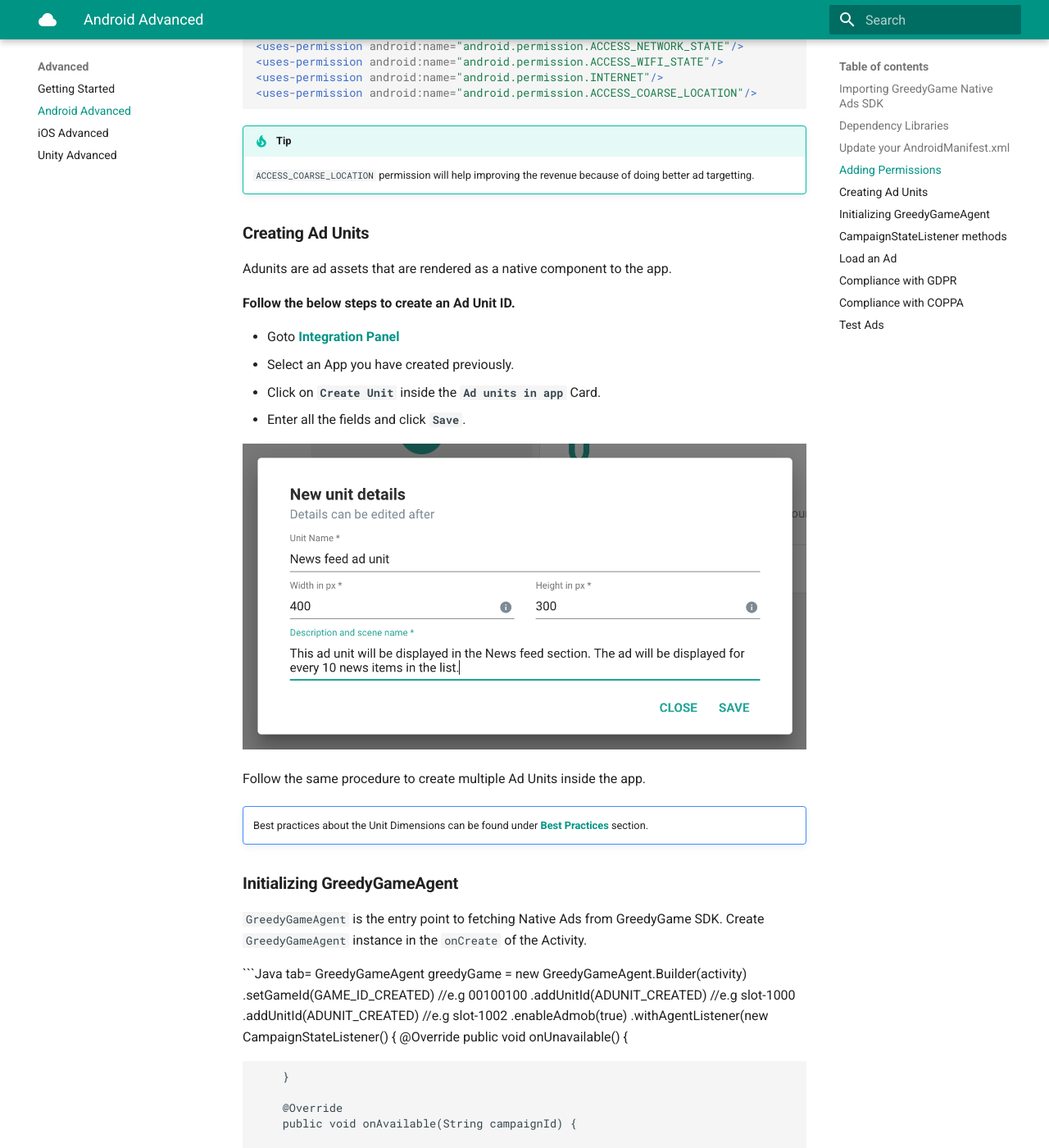
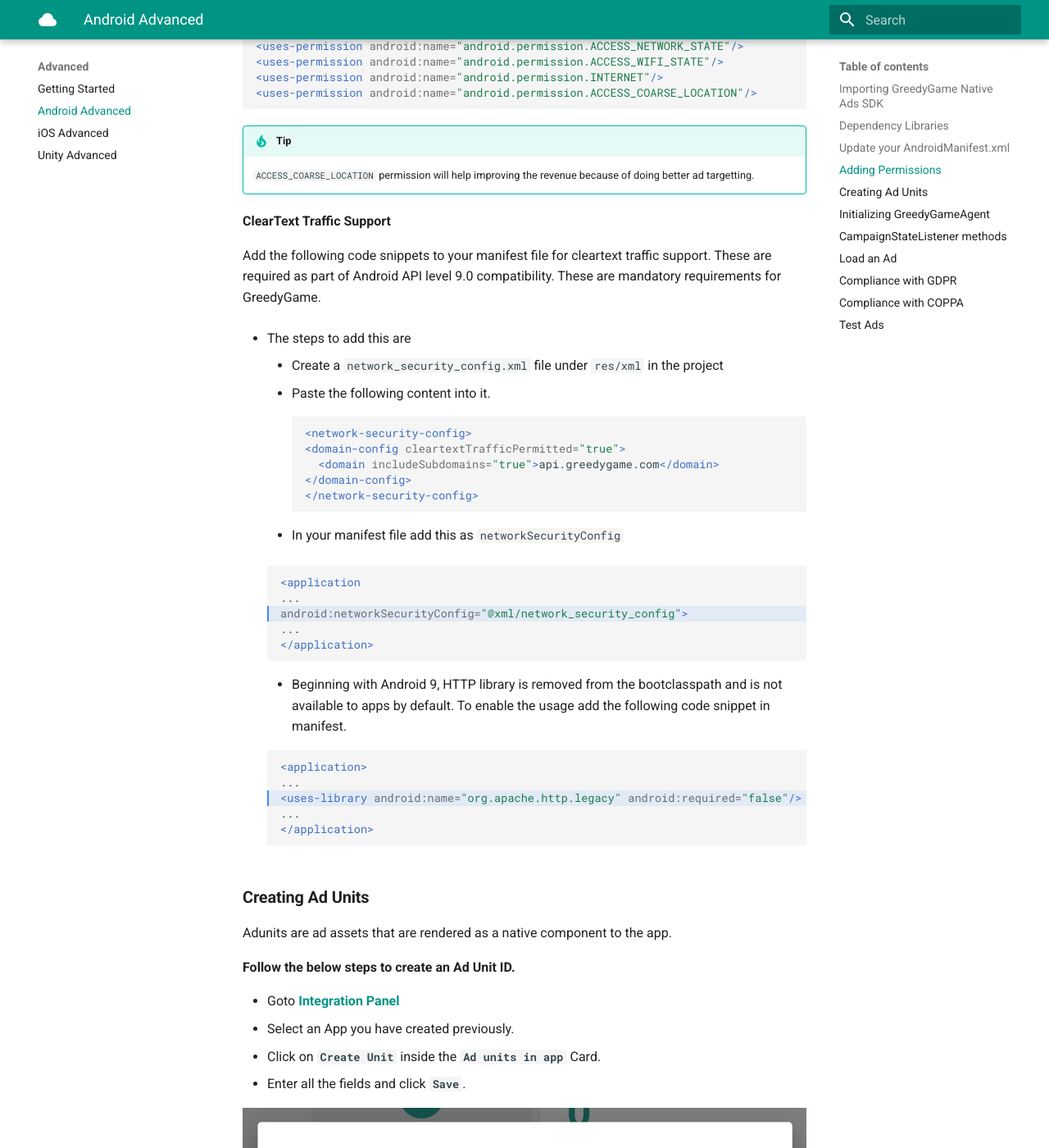
Before and after one commit to GreedyGame/greedygame-docs, an MkDocs documentation site: the page built from docs/android-advanced.md, in a window 1280 px wide and 1400 px high, scrolled down 1636 px. Shown: the whole window at 82% size. Built offline with MkDocs 1.6.1 and Material for MkDocs 9.7.7, drawn with Linux system fonts in a browser that asks for light colours; some of the changed text lies outside the part shown.

Commit message:
Added ClearText Support Section

````diff
--- a/docs/android-advanced.md
+++ b/docs/android-advanced.md
@@ -2,7 +2,7 @@
 
 ### **Importing GreedyGame Native Ads SDK**
 
-Games built with Android Studio can easily integrate with <a target="_blank" rel="noopener noreferrer" href="https://gradle.org">Gradle</a>.
+Apps built with Android Studio can easily integrate with <a target="_blank" rel="noopener noreferrer" href="https://gradle.org">Gradle</a>.
 
 **Add the following to the app level** `build.gradle`. (excerpt)
 
@@ -71,6 +71,41 @@
 
 !!! tip
     `ACCESS_COARSE_LOCATION` permission will help improving the revenue because of doing better ad targetting.
+**ClearText Traffic Support**
+
+Add the following code snippets to your manifest file for cleartext traffic support. These are required as part of Android API level 9.0 compatibility. These are mandatory requirements for GreedyGame.
+
+* The steps to add this are
+    *  Create a `network_security_config.xml` file under `res/xml` in the project
+    *  Paste the following content into it.
+    ```xml
+    <network-security-config>
+    <domain-config cleartextTrafficPermitted="true">
+      <domain includeSubdomains="true">api.greedygame.com</domain>
+    </domain-config>
+    </network-security-config>
+    ```
+
+    * In your manifest file add this as  `networkSecurityConfig`
+
+    ```xml hl_lines="3"
+    <application
+    ...
+    android:networkSecurityConfig="@xml/network_security_config">
+    ...
+    </application>
+    ```
+
+    * Beginning with Android 9, HTTP library is removed from the bootclasspath and is not available to apps by default. To enable the usage add the following code snippet in manifest.
+
+    ```xml hl_lines="3"
+    <application>
+    ...
+    <uses-library android:name="org.apache.http.legacy" android:required="false"/>
+    ...
+    </application>
+    ```
+
 
 ### **Creating Ad Units**
 Adunits are ad assets that are rendered as a native component to the app.
````
